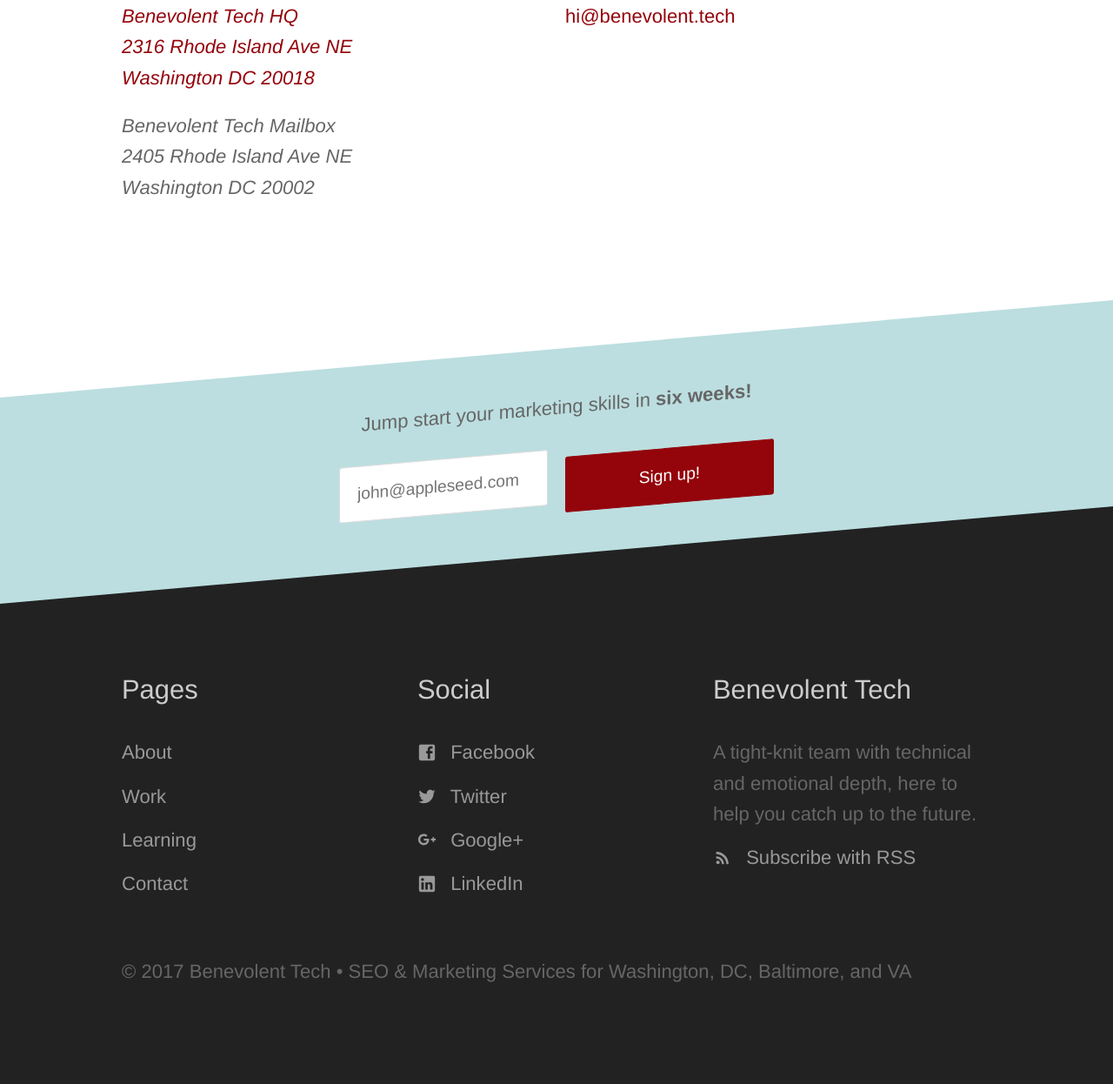
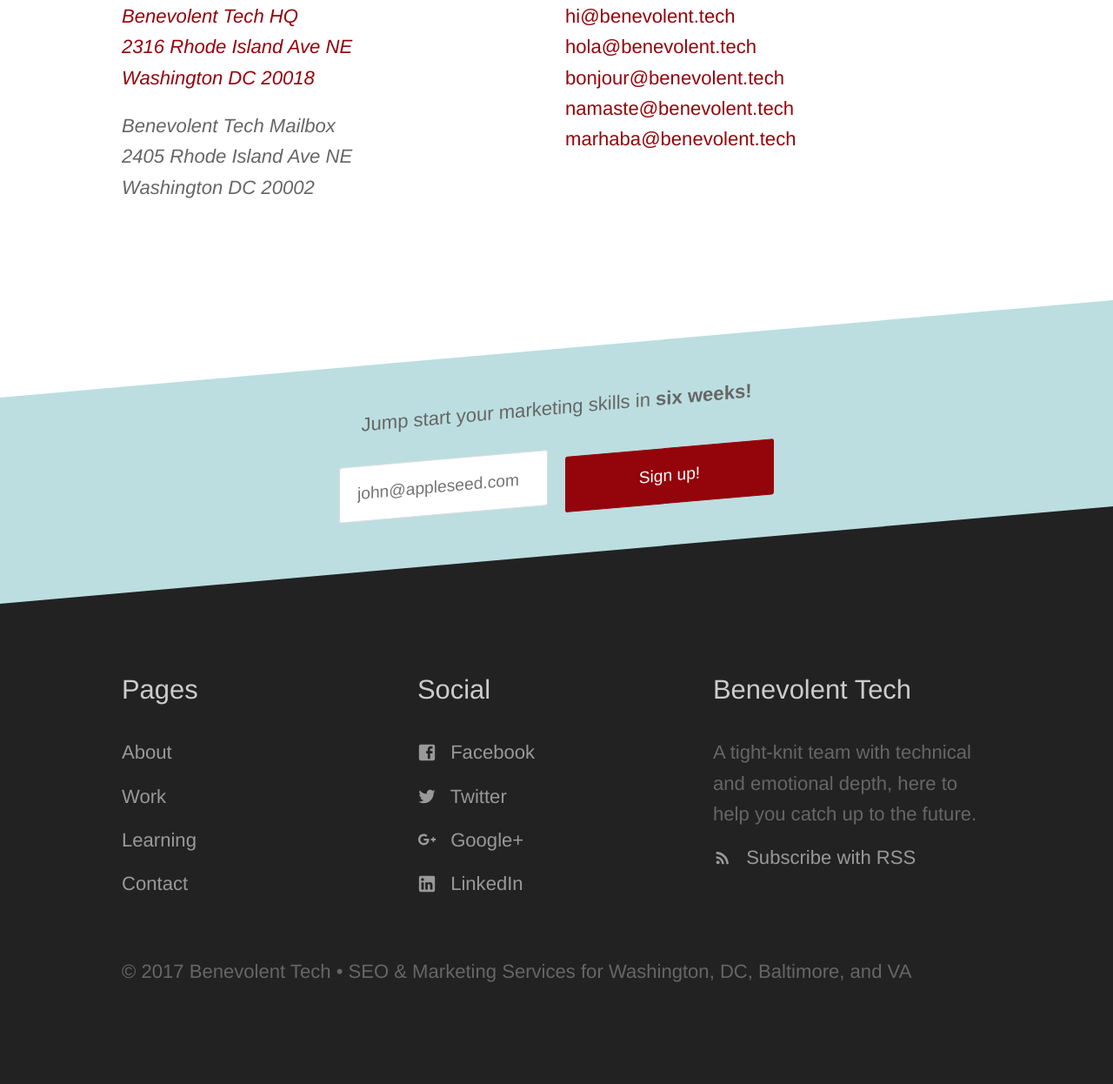
Before and after one commit to benevolenttech/btek.cc, a Jekyll site: the page built from contact.html, in a window 1280 px wide. Shown: the part 2005-3251 px from the top of the page at 87% size. Built offline with Jekyll 4.4.1, drawn with Linux system fonts in a browser that asks for light colours.

Commit message:
Snapshot

```diff
--- a/_sass/layout.scss
+++ b/_sass/layout.scss
@@ -285,3 +285,10 @@
 	    color: $secondary-brand-color;
 	}
 }
+
+.hide-on-mobile {
+	display: none;
+	@media #{$mid-point} {
+		display: block;
+	}
+}
--- a/contact.html
+++ b/contact.html
@@ -58,7 +58,15 @@
 		</div>
 		<div>
 			<h3>Email</h3>
-			<p><a href="mailto:{{ site.data.company.contact_email_address }}">{{ site.data.company.contact_email_address }}</a></p>
+			<p>
+				<a href="mailto:{{ site.data.company.contact_email_address }}">{{ site.data.company.contact_email_address }}</a><br>
+				<span class="hide-on-mobile">
+					<a href="mailto:hola@benevolent.tech">hola@benevolent.tech</a><br>
+					<a href="mailto:bonjour@benevolent.tech">bonjour@benevolent.tech</a><br>
+					<a href="mailto:namaste@benevolent.tech">namaste@benevolent.tech</a><br>
+					<a href="mailto:marhaba@benevolent.tech">marhaba@benevolent.tech</a>
+				</span>
+			</p>
 		</div>
 	</div>
 </section>
--- a/index.html
+++ b/index.html
@@ -18,7 +18,7 @@
     <div>
       <ul class="image-list image-list-right">
         <li><img src="{{ site.baseurl }}/images/hubspot_dc_seo.svg" width="300" style="max-width:80%;" /></li>
-        <li><svg id="infusionsoft-logo" xmlns="http://www.w3.org/2000/svg" width="191" height="30" viewBox="0 0 191 30" version="1.1" class="hide-for-small-only">
+        <li><svg id="infusionsoft-logo" xmlns="http://www.w3.org/2000/svg" width="191" height="30" viewBox="0 0 191 30" version="1.1">
           <title>
             Infusionsoft Logo
           </title>
```
Also changed, not shown: 4 other files.
